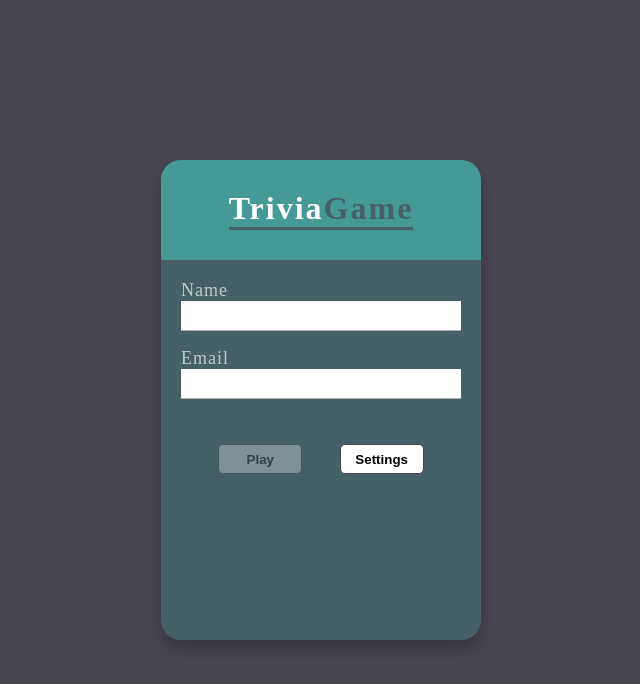
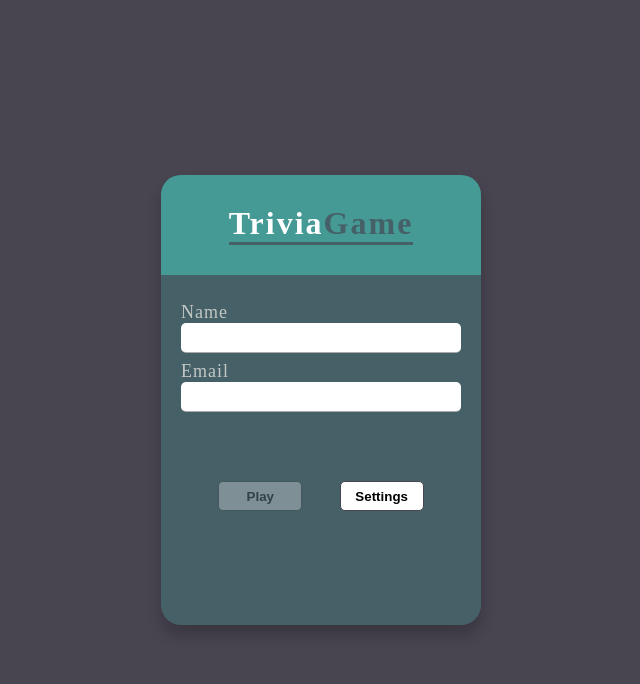
Before and after one commit to ViniciusmnLacerda/trivia-game, a React (Create React App) app: page / in a window 1280 px wide. Shown: the top 684 px of the page, without its empty margins (319-959 px from the left). Built offline with nearby package versions, Linux system fonts and the light colour scheme.

Commit message:
style settings page

```diff
--- a/src/index.jsx
+++ b/src/index.jsx
@@ -4,7 +4,7 @@ import { Provider } from 'react-redux';
 import { BrowserRouter } from 'react-router-dom';
 import App from './App';
 import store from './redux/index';
-import './Styles/Index.css';
+import './styles/Index.css';
 
 ReactDOM.render(
   <BrowserRouter>
--- a/src/pages/Game.jsx
+++ b/src/pages/Game.jsx
@@ -11,7 +11,7 @@ import {
   totalAssertions, totalScore, wasAnsweredAction
 } from '../redux/actions';
 import fetchTrivia from '../services/fetchTrivia';
-import '../Styles/Game.css';
+import '../styles/Game.css';
 
 class Game extends Component {
   constructor() {
--- a/src/pages/Login.jsx
+++ b/src/pages/Login.jsx
@@ -3,7 +3,7 @@ import React from 'react';
 import { connect } from 'react-redux';
 import { login } from '../redux/actions';
 import fetchToken from '../services/fetchToken';
-import '../Styles/Login.css';
+import '../styles/Login.css';
 
 class Login extends React.Component {
   constructor() {
@@ -56,7 +56,7 @@ class Login extends React.Component {
             </h1>
           </div>
           <form className="card-login-content">
-            <div className="card-login-input">
+            <div className="login-inputs">
               <label htmlFor="name">
                 Name
                 <input
@@ -69,8 +69,6 @@ class Login extends React.Component {
                   onChange={this.handleChange}
                 />
               </label>
-            </div>
-            <div className="card-login-input">
               <label htmlFor="email">
                 Email
                 <input
--- a/src/pages/Settings.jsx
+++ b/src/pages/Settings.jsx
@@ -3,6 +3,7 @@ import PropTypes from 'prop-types';
 import React, { Component } from 'react';
 import { connect } from 'react-redux';
 import { setUp } from '../redux/actions';
+import '../styles/Settings.css';
 
 class Config extends Component {
   constructor() {
@@ -43,10 +44,14 @@ class Config extends Component {
       numberOfQuestions, category, difficulty, type,
     } = this.state;
     return (
-      <div data-testid="settings-container">
+      <div className="settings-container" data-testid="settings-container">
+        <div className="settings-card">
+          <div className="settings-title">
             <h1>Settings</h1>
-        <div className="settings-card">
+          </div>
+          <div className="settings-content">
             <form onSubmit={this.handleClick}>
+              <div className="settings-inputs">
                 <label htmlFor="numberOfQuestions">
                   Number of Questions
                   <input
@@ -108,8 +113,8 @@ class Config extends Component {
                     <option value="hard">Hard</option>
                   </select>
                 </label>
+                <label htmlFor="type">
                   Type
-            <label htmlFor="type">
                   <select
                     name="type"
                     id="type"
@@ -122,13 +127,18 @@ class Config extends Component {
                     <option value="boolean">True / False</option>
                   </select>
                 </label>
+              </div>
+              <div className="container-btn">
                 <button
+                  className="save-btn"
                   type="button"
                   onClick={this.handleClick}
                 >
                   Save
                 </button>
+              </div>
             </form>
+          </div>
         </div>
       </div>
     );
--- /dev/null
+++ b/src/styles/Login.css
@@ -0,0 +1,132 @@
+.login-container {
+  width: 100%;
+  height: 100%;
+  display: flex;
+  align-items: center;
+  justify-content: center;
+}
+
+.card-login {
+  width: 25%;
+  height: 50%;
+  background-color: var(--primary);
+  border-radius: 20px;
+  box-shadow: .5px 10px 15px rgba(0, 0, 0, .2);
+  max-width: 330px;
+  min-width: 290px;
+  min-height: 450px;
+}
+
+.card-login-title {
+  width: 100%;
+  height: 100px;
+  display: flex;
+  align-items: center;
+  justify-content: center;
+  background-color: var(--secondary);
+  border-radius: 20px 20px 0 0;
+}
+
+.card-login-title h1 {
+  color: #fff;
+  letter-spacing: 2px;
+  font-weight: 600;
+}
+
+.card-login-title h1 span {
+  color: var(--primary);
+}
+
+.card-login-title h1::after {
+  content: '';
+  width: 100%;
+  height: 3px;
+  display: block;
+  background-color: var(--primary);
+}
+
+.card-login-content {
+  width: 100%;
+  height: calc(100% - 100px);
+  padding: 20px;
+  display: flex;
+  flex-direction: column;
+  justify-content: space-between;
+}
+.card-login-title h1 span {
+  color: var(--primary);
+}
+
+.login-inputs {
+  display: flex;
+  flex-direction: column;
+  width: 100%;
+  height: 40%;
+  justify-content: space-evenly;
+}
+
+.login-inputs label {
+  display: flex;
+  flex-direction: column;
+  justify-content: center;
+  color: var(--font-color);
+  letter-spacing: 1px;
+  font-size: 18px;
+}
+
+.login-inputs label input {
+  width: 100%;
+  height: 30px;
+  border: 0px solid transparent;
+  border-radius: 0;
+  border-bottom: 1px solid #aaa;
+  outline: none;
+  transition: all .5s ease;
+  font-size: 13px;
+  padding-left: 10px;
+  letter-spacing: 1px;
+  border-radius: 5px;
+}
+
+.login-inputs label input:focus {
+  box-shadow: 0 5px 15px rgb(0 0 0 / 15%);
+  border-radius: 5px;
+}
+
+.btns-login {
+  width: 100%;
+  height: 40%;
+  display: flex;
+  justify-content: space-evenly;
+
+
+}
+
+.btns-login button{
+  width: 30%;
+  height: 30px;
+  border-radius: 5px;
+  transition: all .5s ease;
+  color: black;
+  font-weight: 600;
+  background-color: #fff;
+  border: 1px solid var(--bg-color);
+  cursor: pointer;
+}
+
+.settings-btn:hover {
+  background-color: var(--bg-color);
+  color: var(--font-color);
+  border: 1px solid black;
+}
+
+.play-btn:not(:disabled):hover {
+  background-color: var(--bg-color);
+  color: var(--font-color);
+  border: 1px solid black;
+}
+
+.play-btn:disabled {
+  opacity: .3;
+  cursor: progress;
+}
--- a/src/Styles/Login.css
+++ b/src/styles/Settings.css
@@ -1,4 +1,4 @@
-.login-container {
+.settings-container {
   width: 100%;
   height: 100%;
   display: flex;
@@ -6,72 +6,66 @@
   justify-content: center;
 }
 
-.card-login {
-  width: 25%;
+.settings-card {
+  width: 80%;
   height: 60%;
   background-color: var(--primary);
   border-radius: 20px;
   box-shadow: .5px 10px 15px rgba(0, 0, 0, .2);
-  max-width: 330px;
-  min-width: 290px;
-  min-height: 450px;
+  max-width: 650px;
 }
 
-.card-login-title {
+.settings-title {
   width: 100%;
-  height: 100px;
+  height: 70px;
+  background-color: var(--secondary);
+  border-radius: 20px 20px 0 0;
   display: flex;
   align-items: center;
   justify-content: center;
-  background-color: var(--secondary);
-  border-radius: 20px 20px 0 0;
 }
 
-.card-login-title h1 {
+.settings-title h1 {
   color: #fff;
   letter-spacing: 2px;
+  font-weight: 600;
 }
 
-.card-login-title h1 span {
-  color: var(--primary);
+.settings-content {
+  width: 100%;
+  height: calc(100% - 70px);
 }
 
-.card-login-title h1::after {
-  content: '';
+.settings-content form {
   width: 100%;
-  height: 3px;
-  display: block;
-  background-color: var(--primary);
+  height: 100%;
+  display: flex;
+  flex-direction: column;
+  padding: 20px;
 }
 
-.card-login-content {
+.settings-inputs {
   width: 100%;
-  height: calc(100% - 100px);
-  padding: 20px;
-  display: flex;
-  flex-direction: column;
-}
-.card-login-title h1 span {
-  color: var(--primary);
-}
-
-.card-login-input {
-  width: 100%;
-  height: 20%;
-}
-
-.card-login-input label {
+  height: 70%;
   display: flex;
   flex-direction: column;
   justify-content: center;
+  align-items: center;
+}
+
+.settings-content form label {
+  width: 100%;
+  height: 60px;
+  display: flex;
+  flex-direction: column;
   color: var(--font-color);
   letter-spacing: 1px;
   font-size: 18px;
 }
 
-.card-login-input label input {
+.settings-content form label input, .settings-content form label select {
   width: 100%;
-  height: 30px;
+  height: 50%;
   border: 0px solid transparent;
   border-radius: 0;
   border-bottom: 1px solid #aaa;
@@ -80,18 +74,24 @@
   font-size: 13px;
   padding-left: 10px;
   letter-spacing: 1px;
+  border-radius: 5px;
 }
 
-.btns-login {
-  width: 100%;
-  height: 80px;
-  display: flex;
-  align-items: center;
-  justify-content: space-evenly;
+.settings-content form label input:focus, .settings-content form label select:focus {
+  box-shadow: 0 5px 15px rgb(0 0 0 / 15%);
+  border-radius: 5px;
 }
 
-.btns-login button{
-  width: 30%;
+.container-btn {
+  width: 100%;
+  height: 30%;
+  display: flex;
+  justify-content: center;
+  align-items: center;
+}
+
+.save-btn{
+  width: 120px;
   height: 30px;
   border-radius: 5px;
   transition: all .5s ease;
@@ -99,24 +99,11 @@
   font-weight: 600;
   background-color: #fff;
   border: 1px solid var(--bg-color);
-  margin-top: 1.5em;
-  margin-bottom: 1em;
   cursor: pointer;
 }
 
-.settings-btn:hover {
+.save-btn:hover {
   background-color: var(--bg-color);
   color: var(--font-color);
   border: 1px solid black;
 }
-
-.play-btn:not(:disabled):hover {
-  background-color: var(--bg-color);
-  color: var(--font-color);
-  border: 1px solid black;
-}
-
-.play-btn:disabled {
-  opacity: .3;
-  cursor: progress;
-}
```
Also changed, not shown: src/styles/Game.css (renamed from src/Styles/Game.css), src/styles/Index.css (renamed from src/Styles/Index.css). Lines whose indentation alone changed are shown as unchanged.
